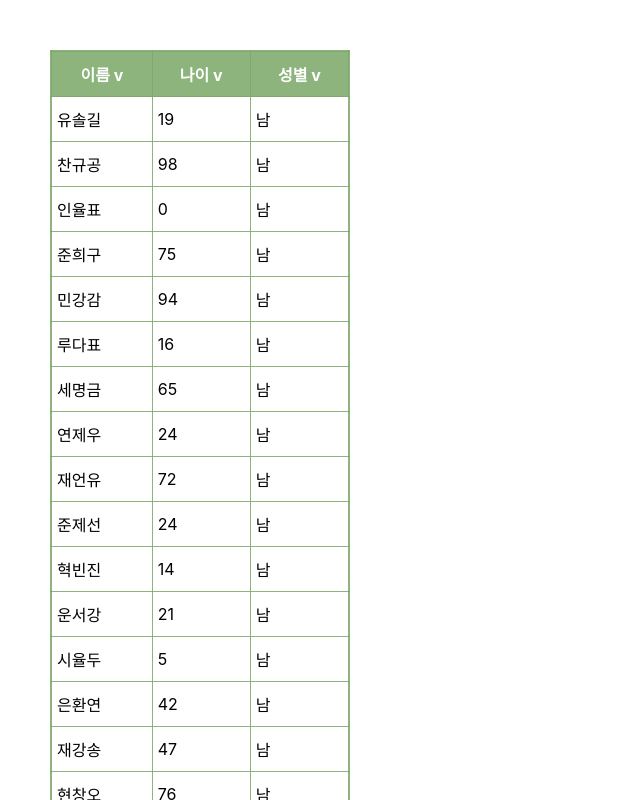
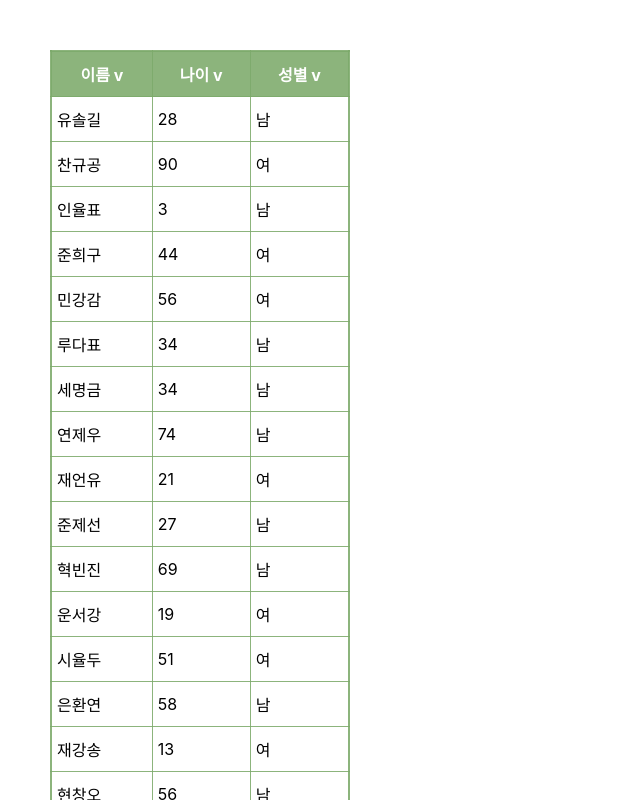
Before and after one commit to injulme/data-grid, a React (Create React App) app in the folder my-app/: page / in a window 1280 px wide. Shown: the top 800 px of the page, without its empty margins (0-640 px from the left). Built offline with nearby package versions, Linux system fonts and the light colour scheme.

Commit message:
prettier

```diff
--- a/my-app/src/App.js
+++ b/my-app/src/App.js
@@ -1,20 +1,26 @@
 import { useMemo, useState } from "react";
-import { faker } from '@faker-js/faker';
+import { faker } from "@faker-js/faker";
 import "./App.css";
 
 function App() {
-  faker.locale = 'ko';
+  faker.locale = "ko";
 
   const [data, setData] = useState([]);
   const [isAsc, setIsAsc] = useState(false);
 
   const createRandom = () => {
-    return {id: faker.datatype.uuid(), name: faker.name.firstName() + faker.name.lastName(), age: Math.floor(Math.random() * 100), gender: 'M'};
-  }
-  Array.from ({length: 30}).forEach(() => {
-    data.push(createRandom())
-  })
+    const gender = Math.floor(Math.random() * 2);
 
+    return {
+      id: faker.datatype.uuid(),
+      name: faker.name.firstName() + faker.name.lastName(),
+      age: Math.floor(Math.random() * 100),
+      gender: gender === 0 ? "M" : "W",
+    };
+  };
+  Array.from({ length: 30 }).forEach(() => {
+    data.push(createRandom());
+  });
 
   const onSorting = (field) => {
     const clone = [...data];
@@ -27,7 +33,7 @@ function App() {
   };
 
   const memoData = useMemo(() => {
-    return data.map((v,) => {
+    return data.map((v) => {
       return (
         <tr key={v.id}>
           <td>{v.name}</td>
@@ -37,9 +43,6 @@ function App() {
       );
     });
   }, [data]);
-
-
-
 
   return (
     <table>
```
